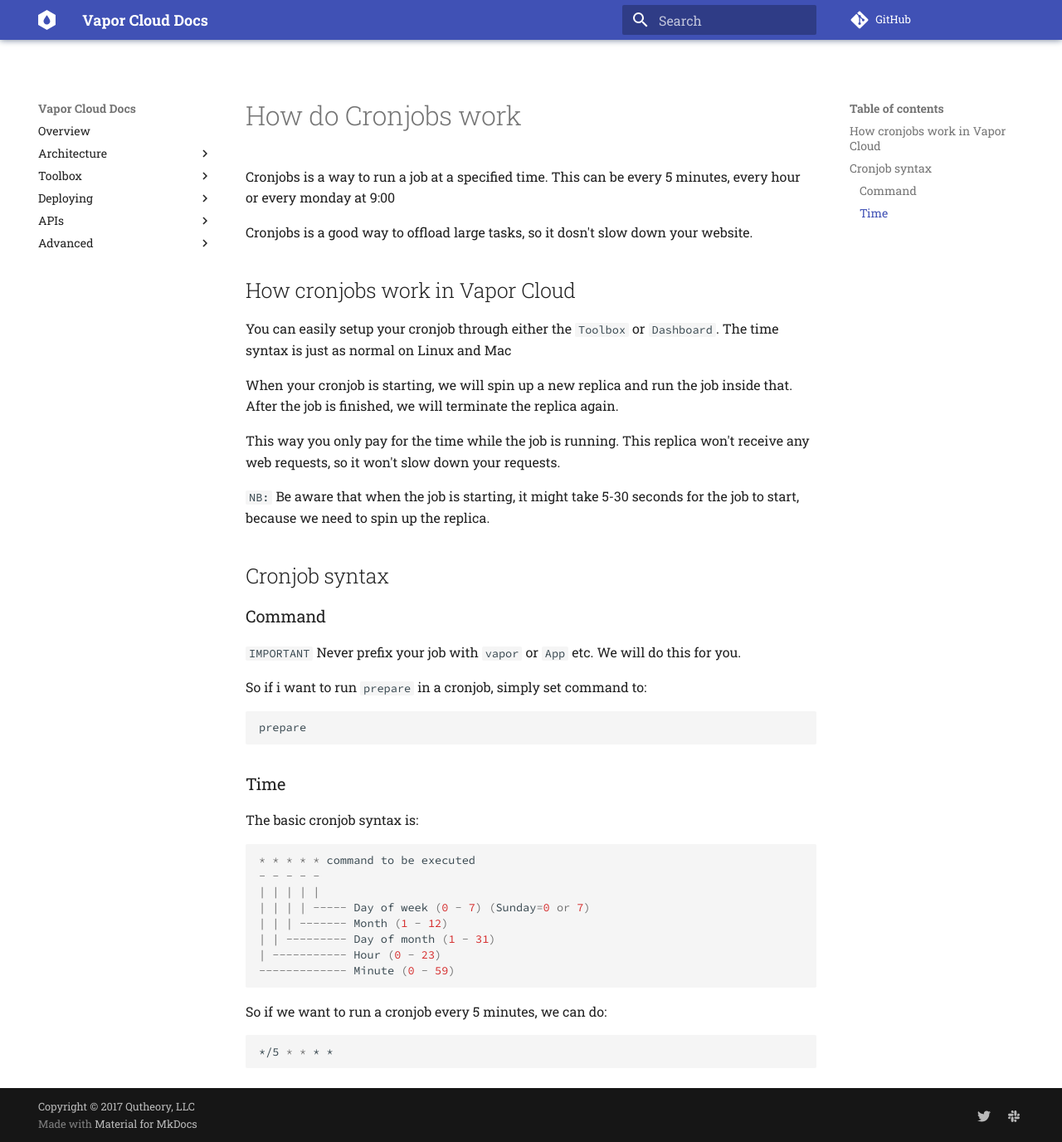
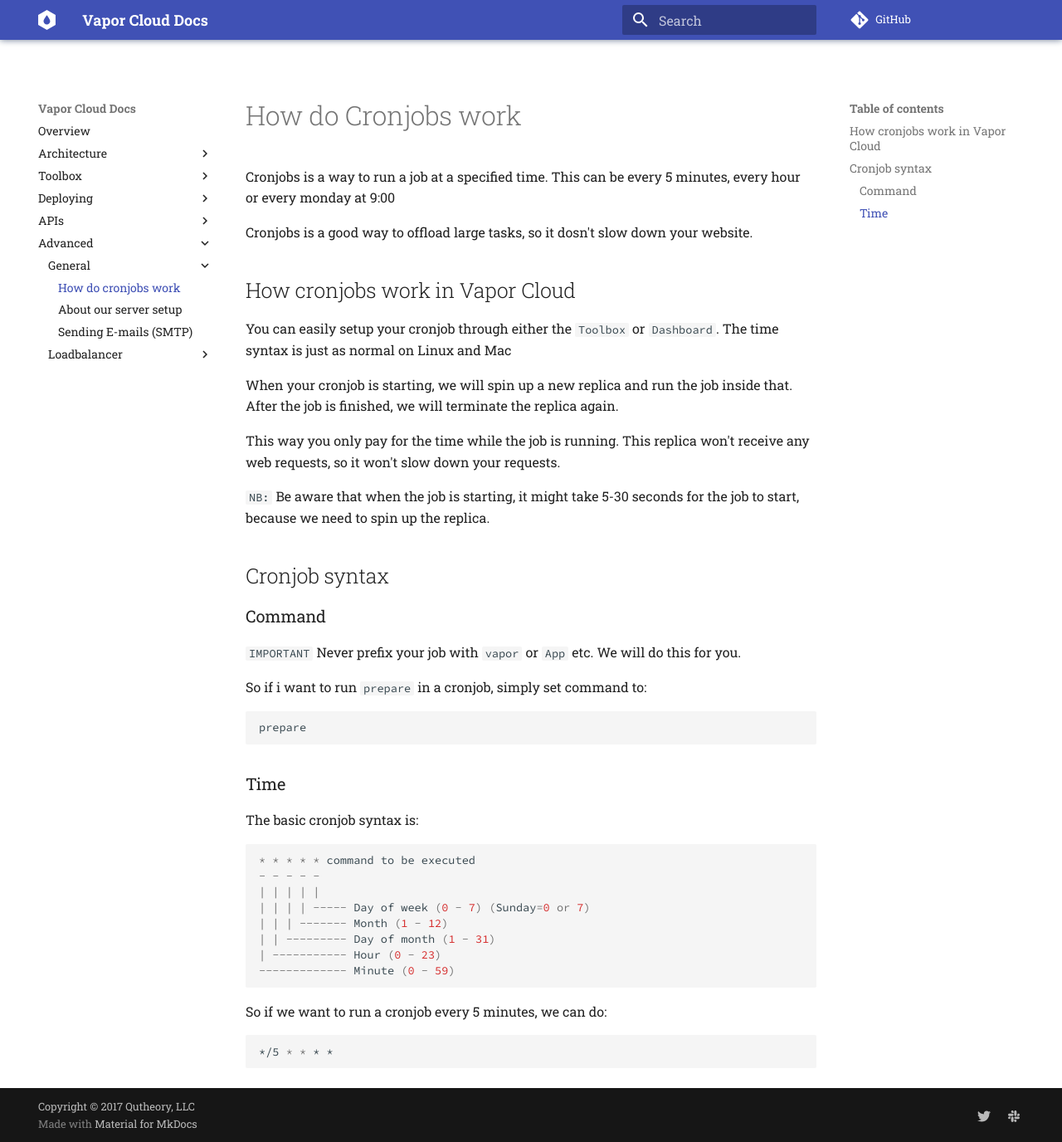
Before and after one commit to qutheory/cloud-documentation, an MkDocs documentation site: the page built from docs/server-setup/general/how-do-cronjobs-work.md, in a window 1280 px wide and 1376 px high. Shown: the whole window at 83% size. Built offline with MkDocs 1.6.1 and Material for MkDocs 9.7.7, drawn with Linux system fonts in a browser that asks for light colours; comment, search, counter and statistics services are not loaded; old or Windows-style settings are respelled for this version of MkDocs.

Commit message:
Fixing file path

```diff
--- a/mkdocs.yml
+++ b/mkdocs.yml
@@ -46,7 +46,7 @@
     - 'Application API': 'api/application-api.md'
 - Advanced:
     - General:
-        - 'How do cronjobs work': 'server-setup/how-do-cronjobs-work.md'
+        - 'How do cronjobs work': 'server-setup/general/how-do-cronjobs-work.md'
         - 'About our server setup': 'server-setup/general/about-our-server-setup.md'
         - 'Sending E-mails (SMTP)': 'server-setup/general/sending-emails.md'
     - Loadbalancer:
```
